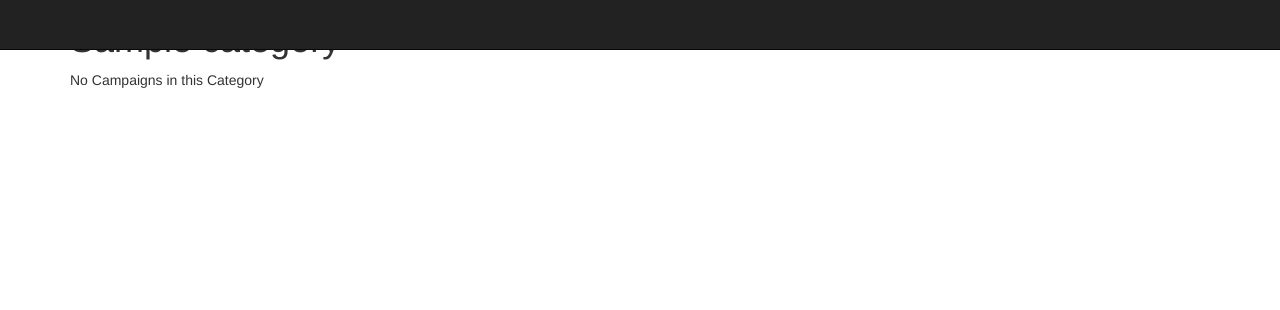
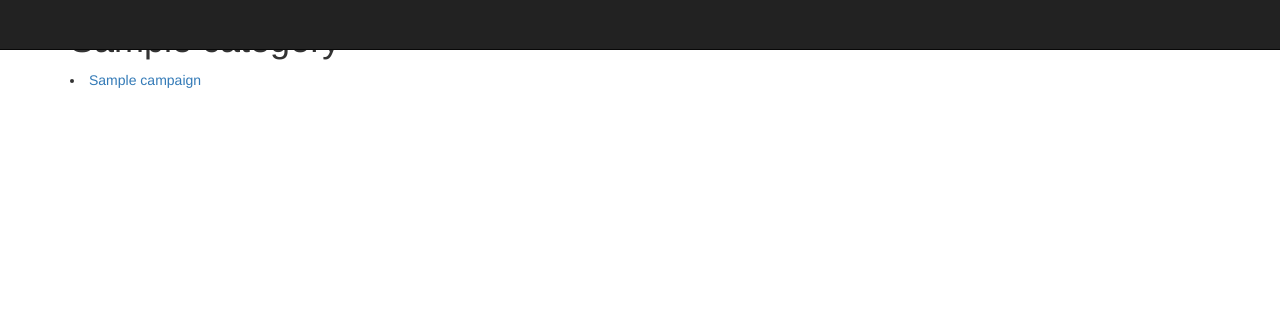
Before and after one commit to agiliq/fundraiser, a Django app: page /category/detail/1/ in a window 1280 px wide. Shown: the top 310 px of the page. Run offline with Django 3.2, Linux system fonts and the light colour scheme; tables that the repository leaves empty hold one stand-in row (values such as "Sample post"); parts of the project's set-up code (start-up, migrations or seed data) failed here and were passed over; some libraries are stand-ins or nearby versions.

Commit message:
Modified template category_detail

```diff
--- a/campaigns/templates/campaigns/category_detail.html
+++ b/campaigns/templates/campaigns/category_detail.html
@@ -3,8 +3,8 @@
 {% block title %}List of Categories{% endblock %}
 {% block content %}
 <h1>{{category}} </h1>
-  {% if category.approved_campaign_set.exists %}
-    {% for each in category.campaign_set.all %}
+  {% if category.approved_campaigns %}
+    {% for each in category.approved_campaigns %}
         {% if each.is_approved %}
           <li><a href="{% url 'campaigns:campaign_detail' each.slug %}">{{each}}</a></li>
         {% endif %}
```
